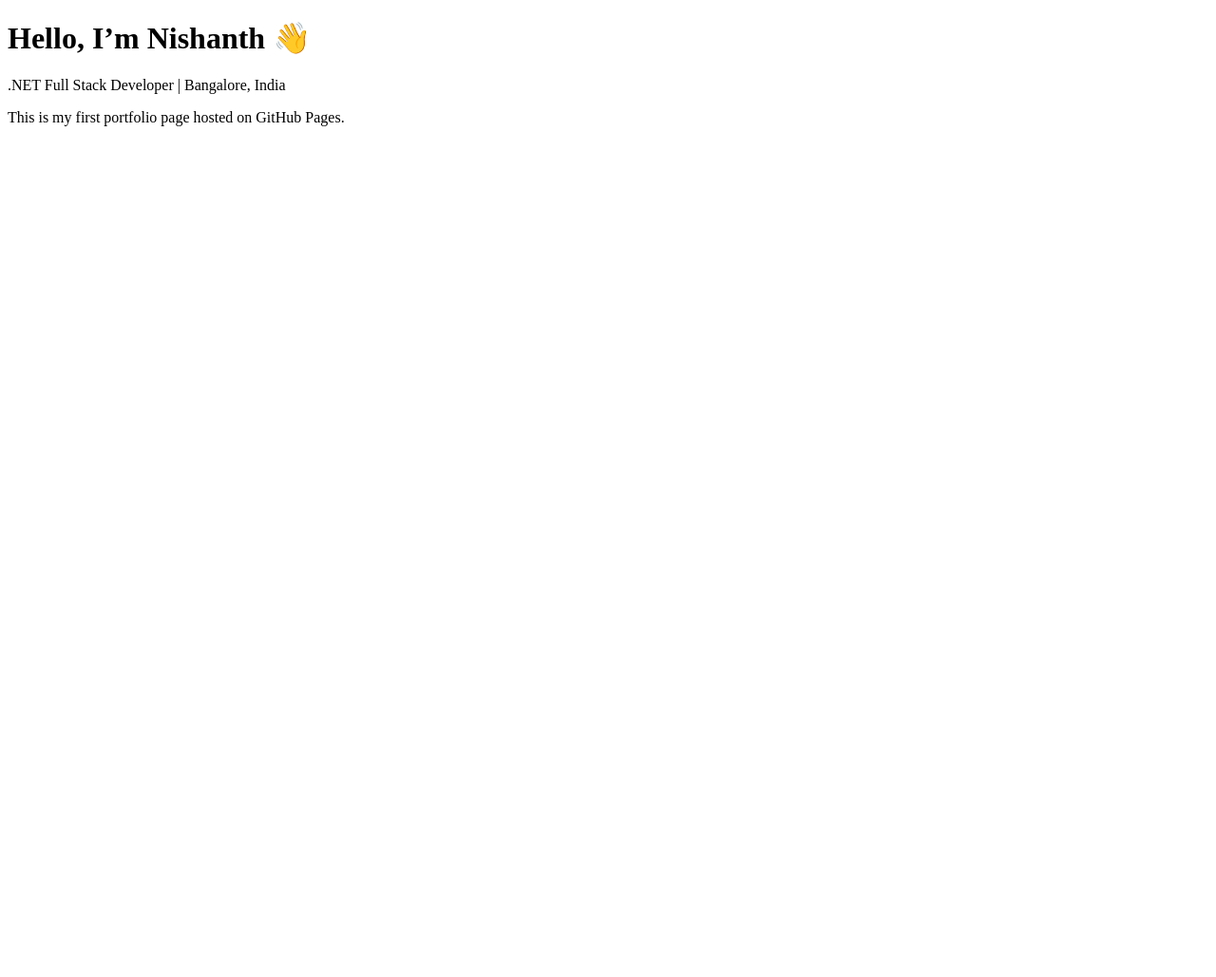
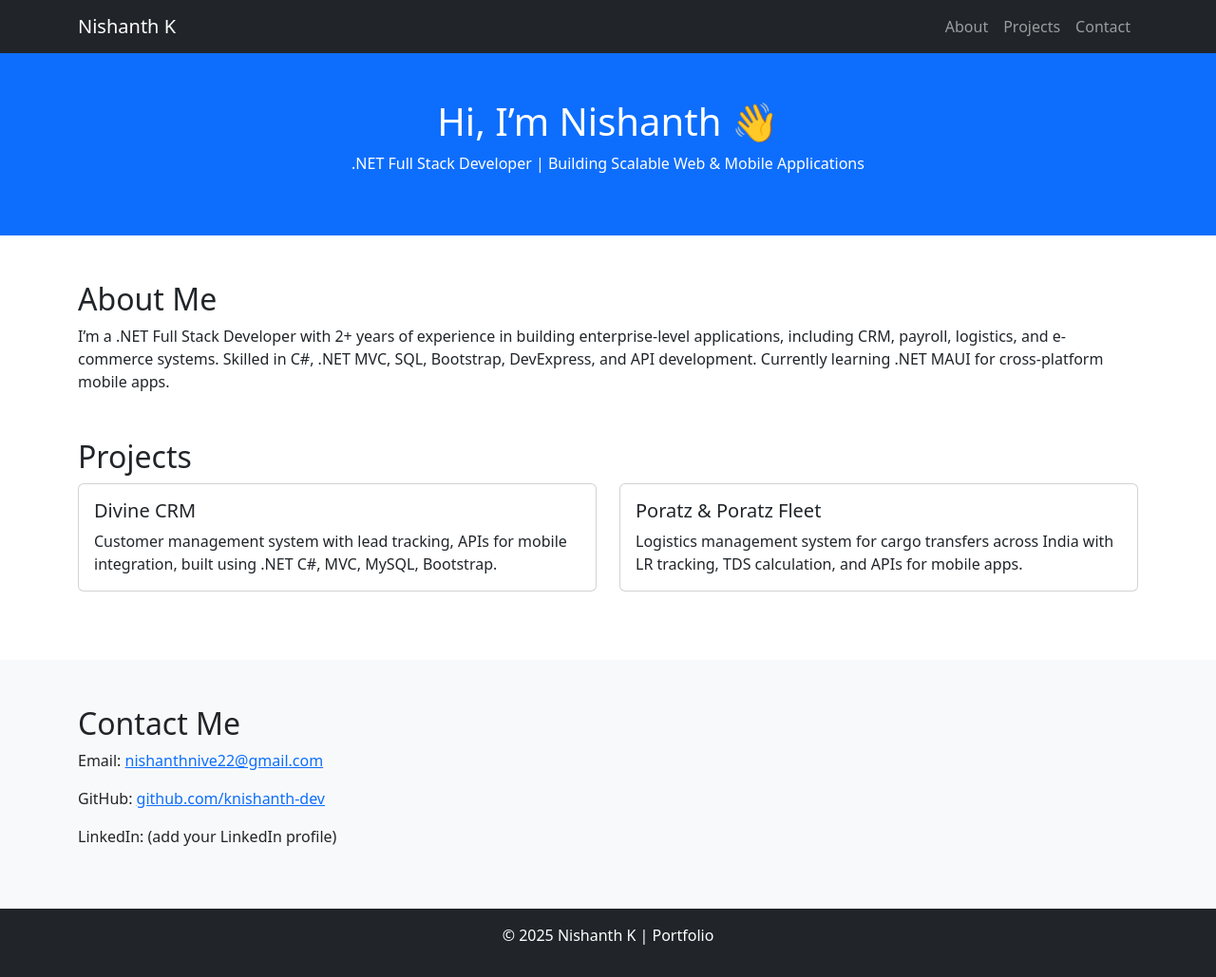
Before and after one commit to knishanth-dev/knishanth-dev.github.io, a plain HTML site: page Index.html in a window 1280 px wide. Shown: the whole page at 95% size. Before the commit the page ends 800 px from the top, so only its background shows below. Drawn offline with nearby package versions, Linux system fonts and the light colour scheme.

Commit message:
Index.html

```diff
--- a/Index.html
+++ b/Index.html
@@ -1,12 +1,83 @@
 <!DOCTYPE html>
-<html>
+<html lang="en">
 <head>
+  <meta charset="UTF-8">
+  <meta name="viewport" content="width=device-width, initial-scale=1.0">
   <title>Nishanth K | Portfolio</title>
-  <meta charset="UTF-8">
+  <link href="https://cdn.jsdelivr.net/npm/bootstrap@5.3.0/dist/css/bootstrap.min.css" rel="stylesheet">
 </head>
 <body>
-  <h1>Hello, I’m Nishanth 👋</h1>
-  <p>.NET Full Stack Developer | Bangalore, India</p>
-  <p>This is my first portfolio page hosted on GitHub Pages.</p>
+  <!-- Navbar -->
+  <nav class="navbar navbar-expand-lg navbar-dark bg-dark">
+    <div class="container">
+      <a class="navbar-brand" href="#">Nishanth K</a>
+      <button class="navbar-toggler" type="button" data-bs-toggle="collapse" data-bs-target="#navbarNav">
+        <span class="navbar-toggler-icon"></span>
+      </button>
+      <div class="collapse navbar-collapse" id="navbarNav">
+        <ul class="navbar-nav ms-auto">
+          <li class="nav-item"><a class="nav-link" href="#about">About</a></li>
+          <li class="nav-item"><a class="nav-link" href="#projects">Projects</a></li>
+          <li class="nav-item"><a class="nav-link" href="#contact">Contact</a></li>
+        </ul>
+      </div>
+    </div>
+  </nav>
+
+  <!-- Hero Section -->
+  <section class="bg-primary text-white text-center p-5">
+    <h1>Hi, I’m Nishanth 👋</h1>
+    <p>.NET Full Stack Developer | Building Scalable Web & Mobile Applications</p>
+  </section>
+
+  <!-- About -->
+  <section id="about" class="container my-5">
+    <h2>About Me</h2>
+    <p>
+      I’m a .NET Full Stack Developer with 2+ years of experience in building enterprise-level applications,
+      including CRM, payroll, logistics, and e-commerce systems. Skilled in C#, .NET MVC, SQL, Bootstrap,
+      DevExpress, and API development. Currently learning .NET MAUI for cross-platform mobile apps.
+    </p>
+  </section>
+
+  <!-- Projects -->
+  <section id="projects" class="container my-5">
+    <h2>Projects</h2>
+    <div class="row">
+      <div class="col-md-6">
+        <div class="card mb-4">
+          <div class="card-body">
+            <h5 class="card-title">Divine CRM</h5>
+            <p class="card-text">Customer management system with lead tracking, APIs for mobile integration, built using .NET C#, MVC, MySQL, Bootstrap.</p>
+          </div>
+        </div>
+      </div>
+      <div class="col-md-6">
+        <div class="card mb-4">
+          <div class="card-body">
+            <h5 class="card-title">Poratz & Poratz Fleet</h5>
+            <p class="card-text">Logistics management system for cargo transfers across India with LR tracking, TDS calculation, and APIs for mobile apps.</p>
+          </div>
+        </div>
+      </div>
+    </div>
+  </section>
+
+  <!-- Contact -->
+  <section id="contact" class="bg-light py-5">
+    <div class="container">
+      <h2>Contact Me</h2>
+      <p>Email: <a href="mailto:nishanthnive22@gmail.com">nishanthnive22@gmail.com</a></p>
+      <p>GitHub: <a href="https://github.com/knishanth-dev">github.com/knishanth-dev</a></p>
+      <p>LinkedIn: (add your LinkedIn profile)</p>
+    </div>
+  </section>
+
+  <!-- Footer -->
+  <footer class="bg-dark text-white text-center py-3">
+    <p>© 2025 Nishanth K | Portfolio</p>
+  </footer>
+
+  <script src="https://cdn.jsdelivr.net/npm/bootstrap@5.3.0/dist/js/bootstrap.bundle.min.js"></script>
 </body>
 </html>
```
